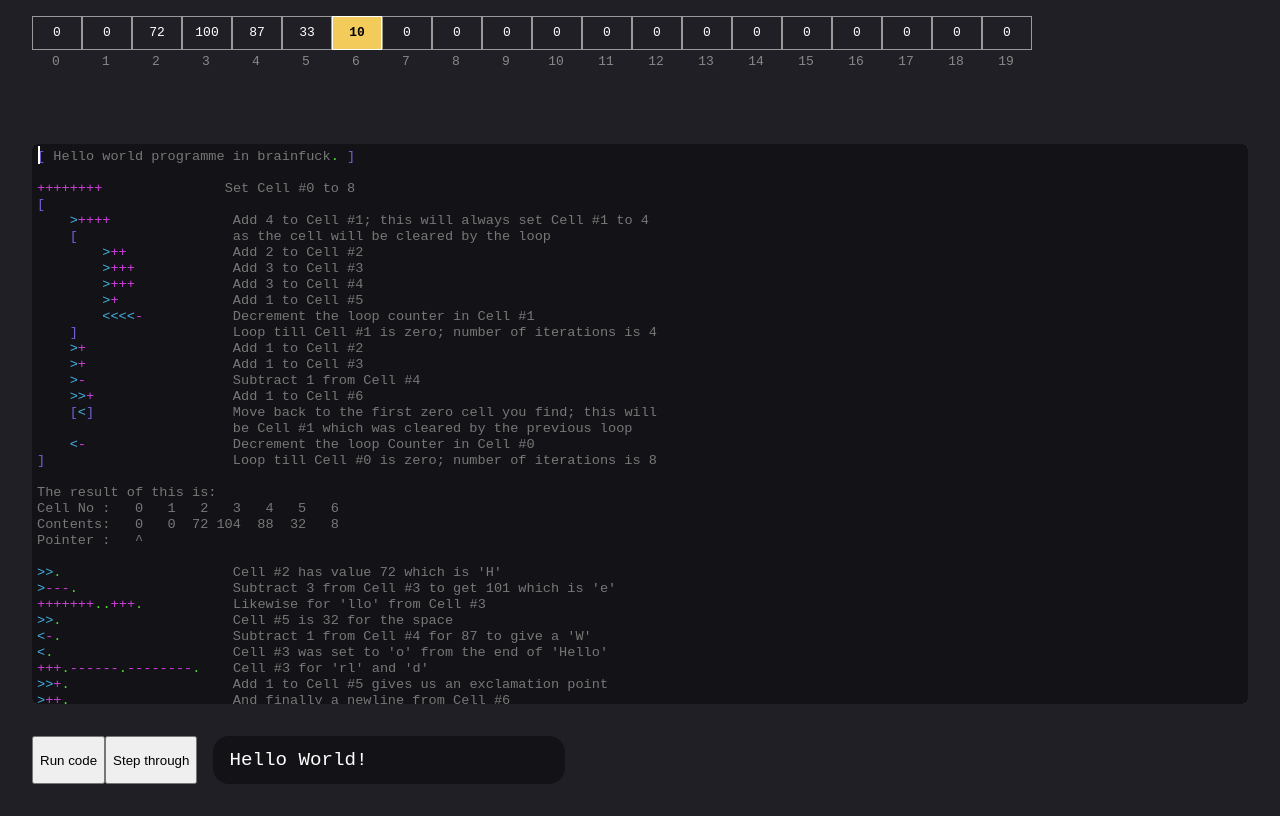
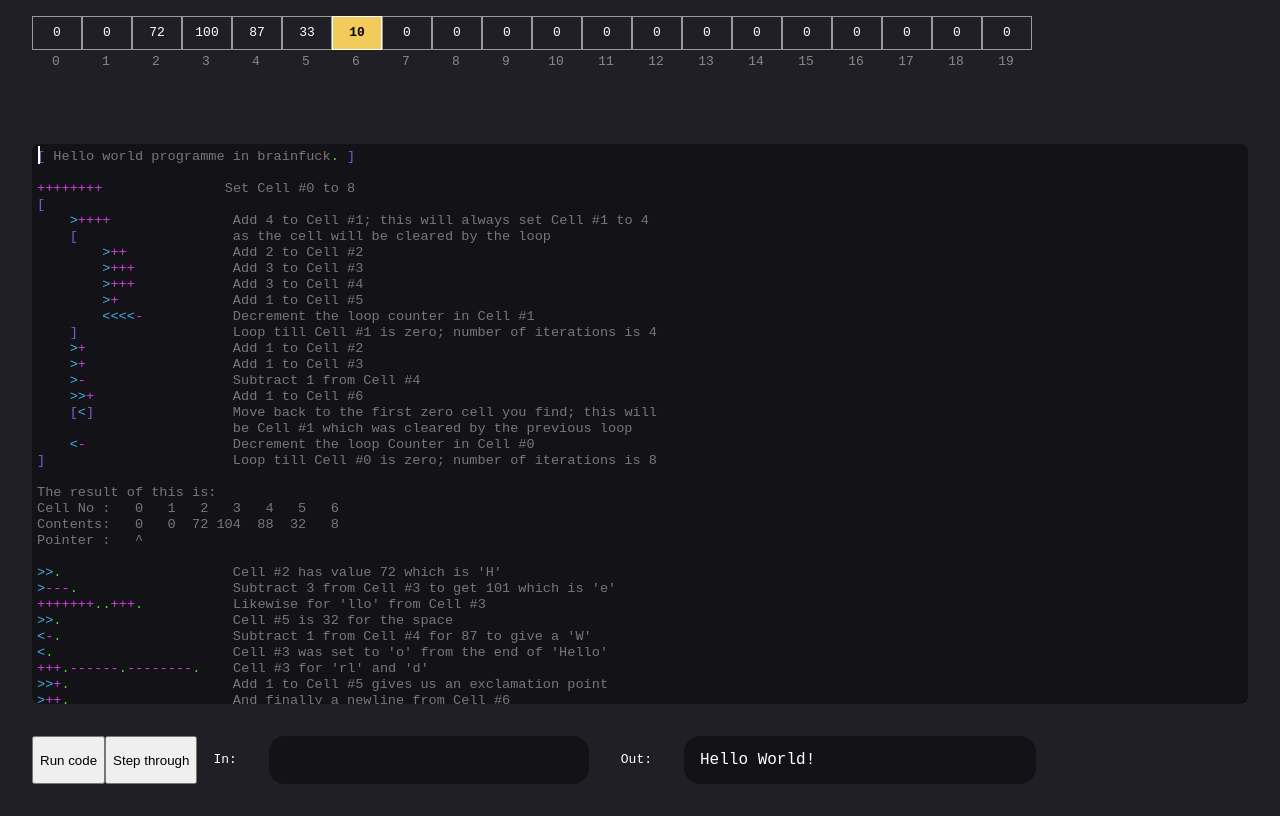
Before and after one commit to jthistle/bf-editor, a plain HTML site: page index.html in a window 1280 px wide. Both pictures are taken after a click on the button "Run code". Drawn offline with Linux system fonts and the light colour scheme.

Commit message:
add input field

```diff
--- a/highlight.js
+++ b/highlight.js
@@ -13,7 +13,7 @@ const Highlighter = () => {
 
   let caretHandle = null;
 
-  const insertAnchors = (text, selectionStart, selectionEnd) => {
+  const insertAnchors = (text, { selectionStart, selectionEnd, highlight }) => {
     // We mark out the area that needs to have selection styling applied with unicode characters that are
     // pretty much never going to be input by the user (\xfd, \xfe etc.)
     if (selectionStart !== selectionEnd) {
@@ -46,9 +46,9 @@ const Highlighter = () => {
     return text;
   }
 
-  const highlight = (text, selectionStart, selectionEnd) => {
+  const highlight = (text, hooks) => {
     text = text + " \n\n\n";
-    text = insertAnchors(text, selectionStart, selectionEnd);
+    text = insertAnchors(text, hooks);
 
     for (let i = 0; i < replacements.length; i += 2) {
       text = text.replace(replacements[i], replacements[i + 1]);
--- a/index.css
+++ b/index.css
@@ -2,6 +2,8 @@
 body {
     margin: 0;
     background: #201f25;
+    font-family: monospace;
+    color: white;
 }
 
 #cellsBar {
@@ -16,7 +18,6 @@ body {
 }
 
 .cellContent {
-    color: white;
     height: 2rem;
     border: 1px solid #999;
     line-height: 2rem;
@@ -30,7 +31,6 @@ body {
 
 .cellIndex, .cellContent {
     width: 3rem;
-    font-family: monospace;
     text-align: center;
 }
 
@@ -54,7 +54,6 @@ body {
     position: relative;
     height: 70vh;
     flex-grow: 1;
-    font-family: monospace;
     margin-bottom: 2rem;
 }
 
@@ -96,16 +95,26 @@ textarea {
     word-break: break-all;
 }
 
-#output {
+#input, #output {
+    font-size: 1rem;
+    background: #131216;
+    overflow-x: auto;
+    border-radius: 1rem;
+    width: 20rem;
+    line-height: 3rem;
+    height: 3rem;
     margin: 0 1rem;
-    overflow-x: auto;
     padding: 0 1rem;
-    border-radius: 1rem;
-    background: #131216;
+    outline: none;
+    border: none;
+}
+
+#input {
+    color: white;
     font-family: monospace;
-    color: white;
-    font-size: 1.2rem;
-    width: 20rem;
-    height: 3rem;
+}
+
+.iotext {
     line-height: 3rem;
+    margin: 0 1rem;
 }
--- a/index.html
+++ b/index.html
@@ -61,6 +61,13 @@ Pointer :   ^
             <div class="row">
                 <button id="runCode">Run code</button>
                 <button id="stepForward">Step through</button>
+                <div class="iotext">
+                    In:
+                </div>
+                <input id="input" type="text"></input>
+                <div class="iotext">
+                    Out:
+                </div>
                 <div id="output">
 
                 </div>
--- a/index.js
+++ b/index.js
@@ -1,16 +1,17 @@
 
 // namespace
 (function() {
-  let inputBuffer;
-  let input, editor, cellContainer, output, env;
-  let cells = [];
-
   const load = () => {
     // Bind elements
-    input = document.getElementById("editorContent");
-    editor = document.getElementById("editorCover");
-    cellContainer = document.getElementById("cellsBar");
-    output = document.getElementById("output");
+    let input = document.getElementById("editorContent");
+    let editor = document.getElementById("editorCover");
+    let cellContainer = document.getElementById("cellsBar");
+    let output = document.getElementById("output");
+    let programmeInput = document.getElementById("input");
+
+    let cells = [];
+    let env = null;
+    let inputBuffer = [];
 
     const callbacks = {
       input: () => inputBuffer.pop(),
@@ -34,7 +35,10 @@
     }
 
     const onUpdate = () => {
-      let out = highlight(input.value, input.selectionStart, input.selectionEnd);
+      let out = highlight(input.value, {
+        selectionStart: input.selectionStart,
+        selectionEnd: input.selectionEnd
+      });
       editor.innerHTML = out;
     };
 
@@ -66,7 +70,7 @@
 
     const envCheck = () => {
       if (!env || env.finished()) {
-        inputBuffer = "hello world".split("").reverse();
+        resetInputBuffer();
         output.textContent = "";
         env = newEnv(callbacks);
       }
@@ -88,9 +92,26 @@
     }
 
     const selectionChange = () => {
+      if (document.getSelection().anchorNode !== input.parentNode) return;
+
       onUpdate();
       if (input.selectionStart !== input.selectionEnd) return;
 
+      env = null;
+      envCheck();
+      const { executeUntilTextPos } = env;
+      executeUntilTextPos(input.selectionStart);
+      updateCells();
+    }
+
+    const resetInputBuffer = () => {
+      inputBuffer = programmeInput.value.split("").reverse();
+    }
+
+    const updateInputBuffer = () => {
+      resetInputBuffer();
+
+      if (input.selectionStart !== input.selectionEnd) return;
       env = null;
       envCheck();
       const { executeUntilTextPos } = env;
@@ -105,6 +126,7 @@
     document.addEventListener("selectionchange", selectionChange);
     document.getElementById("runCode").addEventListener("click", run);
     document.getElementById("stepForward").addEventListener("click", step);
+    document.getElementById("input").addEventListener("input", updateInputBuffer);
 
     input.addEventListener("keydown", function (e) {
       if (e.key === "Tab") {
```
